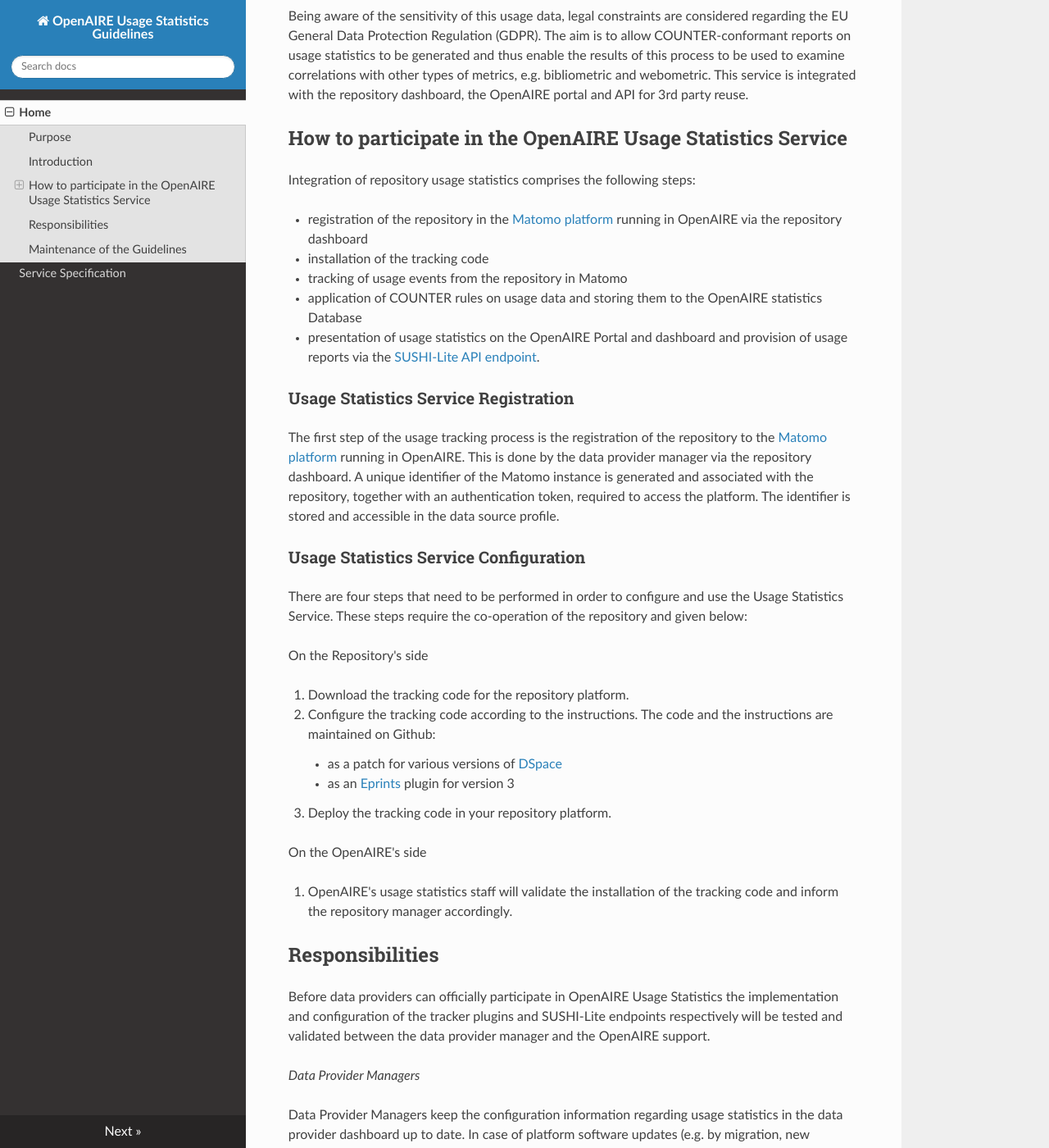
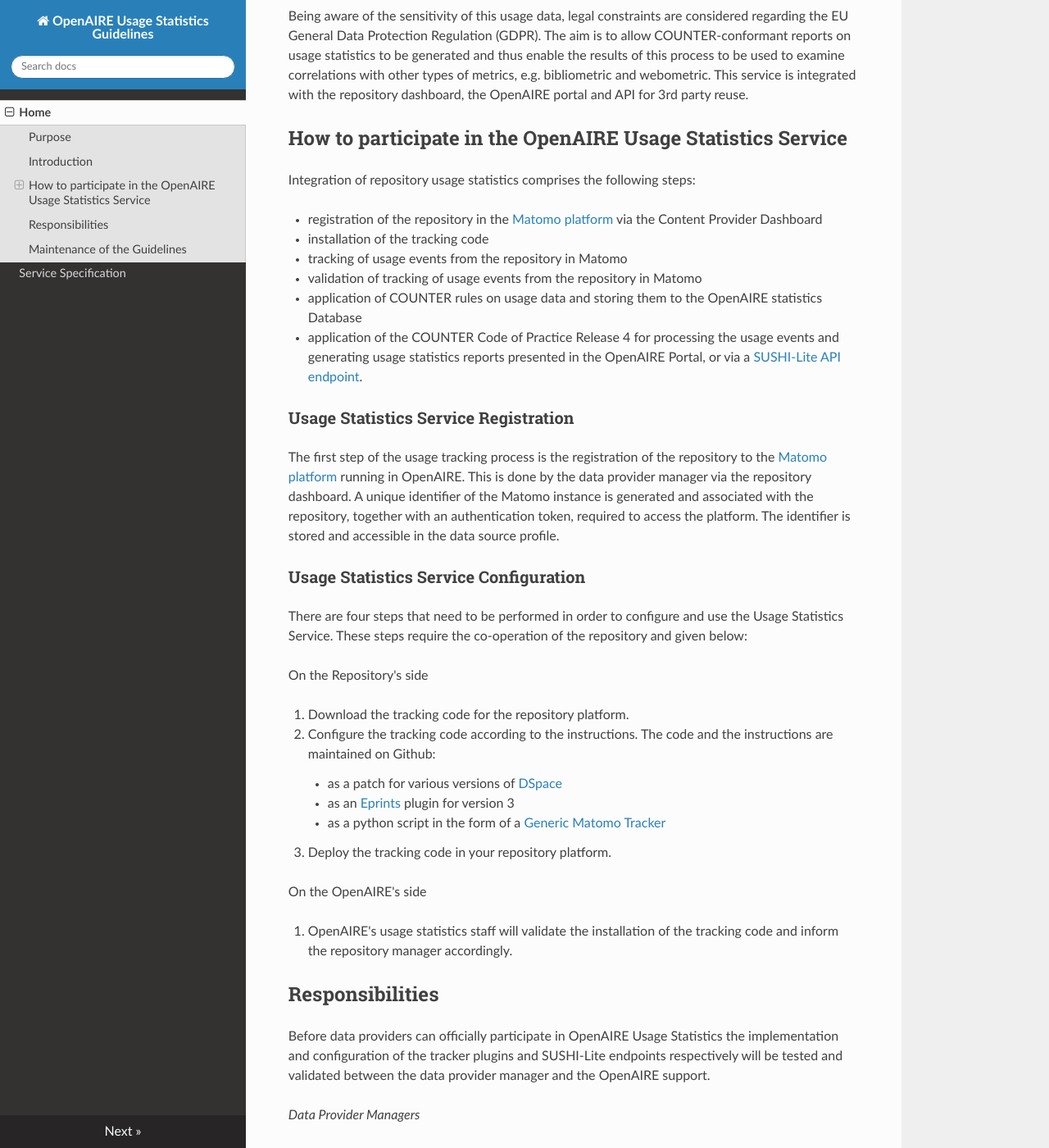
Before and after one commit to openaire/usage-statistics-guidelines, an MkDocs documentation site: the page built from docs/index.md, in a window 1280 px wide and 1400 px high, scrolled down 1069 px. Shown: the whole window at 82% size. Built offline with MkDocs 1.6.1, drawn with Linux system fonts in a browser that asks for light colours; nearby versions of some CDN libraries.

Commit message:
Changes in the index.md
1. Changes in the participation paragraph.
2. Add text about generic tracker

```diff
--- a/docs/index.md
+++ b/docs/index.md
@@ -21,11 +21,12 @@ Being aware of the sensitivity of this usage data, legal constraints are conside
 
 Integration of repository usage statistics comprises the following steps:
 
-*  registration of the repository in the [Matomo platform][matomo] running in OpenAIRE via the repository dashboard
+*  registration of the repository in the [Matomo platform][matomo] via the Content Provider Dashboard
 *  installation of the tracking code
 *  tracking of usage events from the repository in Matomo
+*  validation of tracking of usage events from the repository in Matomo
 *  application of COUNTER rules on usage data and storing them to the OpenAIRE statistics Database
-*  presentation of usage statistics on the OpenAIRE Portal and dashboard and provision of usage reports via the [SUSHI-Lite API endpoint][sushiliteendpoint].
+*  application of the COUNTER Code of Practice Release 4 for processing the usage events and generating usage statistics reports presented in the OpenAIRE Portal, or via a [SUSHI-Lite API endpoint][sushiliteendpoint].
 
 ### Usage Statistics Service Registration
 
@@ -42,6 +43,7 @@ On the Repository's side
 
 	* as a patch for various versions of [DSpace](https://github.com/openaire/OpenAIRE-Piwik-DSpace)
 	* as an [Eprints](https://github.com/openaire/EPrints-OAPiwik) plugin for version 3
+	* as a python script in the form of a [Generic Matomo Tracker](https://github.com/openaire/Generic-Matomo-Tracker)
 
 3. Deploy the tracking code in your repository platform.
 
@@ -77,5 +79,5 @@ new releases of standards for the recording and exchange of usage statistics and
 of OpenAIRE services that record, process, represent or expose usage statistics. Participating
 data provider managers will be informed accordingly.
 
-[sushiliteendpoint]: http://beta.services.openaire.eu/usagestats/sushilite/
+[sushiliteendpoint]: http://services.openaire.eu/usagestats/sushilite/
 [matomo]: https://matomo.org/
```
